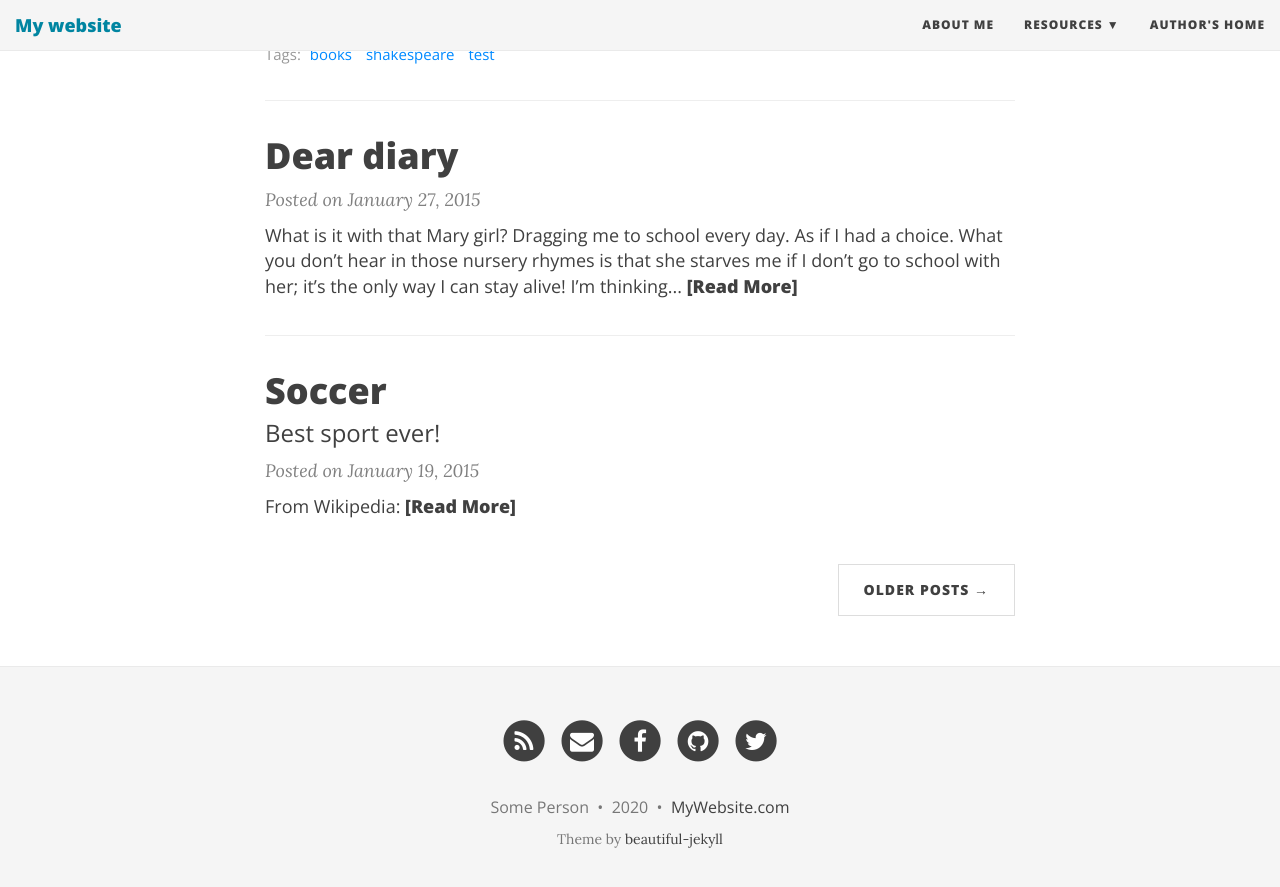
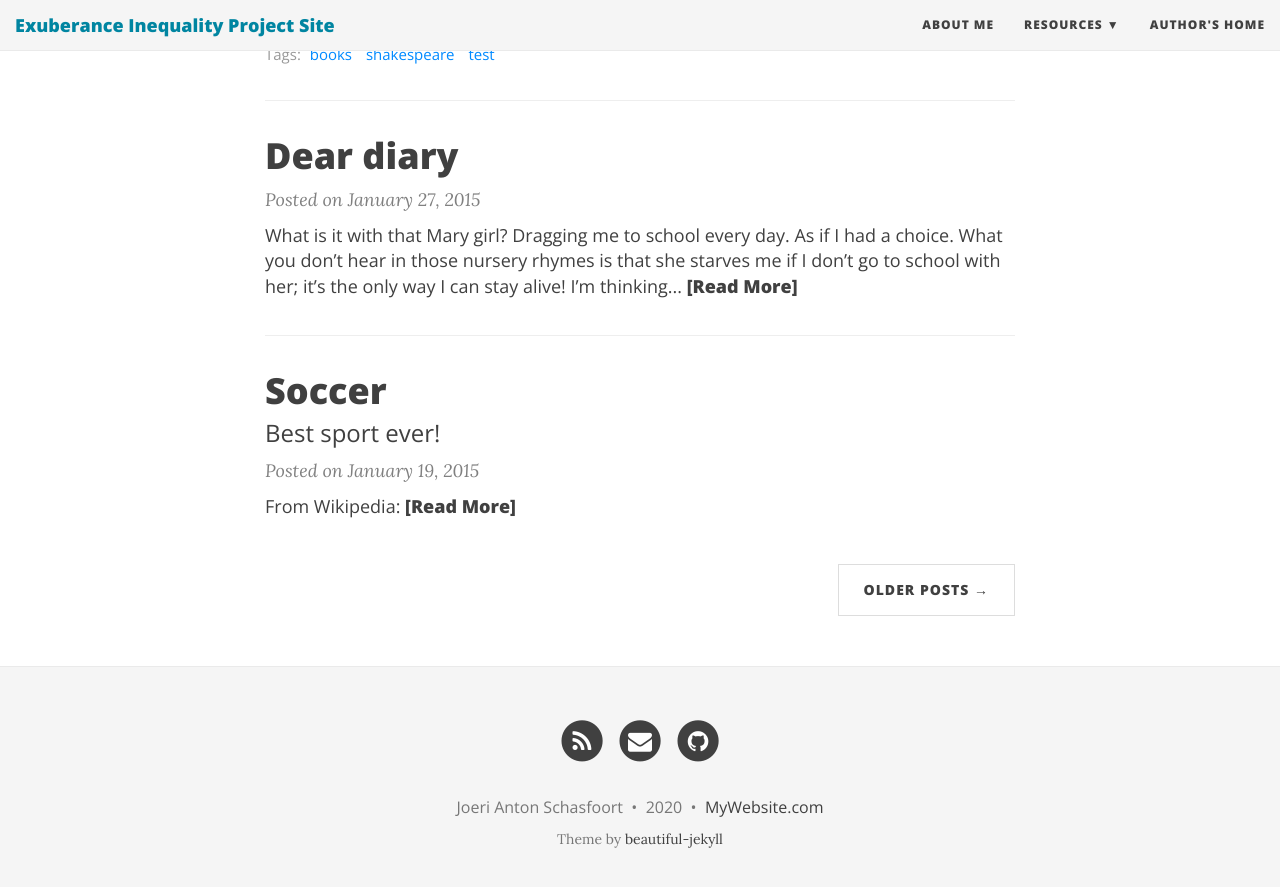
Before and after one commit to joerischasfoort/exuberance-inequality, a Jekyll site: the page built from index.html, in a window 1280 px wide and 900 px high, scrolled down 1134 px. Shown: the top 887 px of the window. Built offline with Jekyll 4.4.1, drawn with Linux system fonts in a browser that asks for light colours; nearby versions of some CDN libraries; the list of posts is cut into pages by our own code.

Commit message:
update settings

```diff
--- a/_config.yml
+++ b/_config.yml
@@ -1,10 +1,10 @@
 # --- General options --- #
 
 # Name of website
-title: My website
+title: Exuberance Inequality Project Site
 
 # Short description of your site
-description: A virtual proof that I'm awesome
+description: This website presents the exuberance inequality repository.
 
 # --- Local development options ---
 # If your website is hosted locally rather than on GitHub, then you need to uncomment the next two parameters to set the url and baseurl
@@ -28,7 +28,7 @@ navbar-links:
 
 # Image to show in the navigation bar - image must be a square (width = height)
 # Remove this parameter if you don't want an image in the navbar
-avatar: "/img/avatar-icon.png"
+avatar: "/img/black_rhino_logo.jpg"
 
 # If you want to have an image logo in the top-left corner instead of the title text,
 # then specify the following parameter
@@ -60,7 +60,7 @@ footer-link-col: "#404040"
 # Change all these values or delete the ones you don't want.
 # Important: you must keep the "name" parameter, everything else you can remove
 author:
-  name: Some Person
+  name: Joeri Anton Schasfoort
 
 # Select your active Social Network Links.
 # Uncomment the links you want to show in the footer and add your information to each link.
@@ -68,10 +68,10 @@ author:
 # If you want to add a new link that isn't here, you'll need to also edit the file _data/SocialNetworks.yml
 social-network-links:
   rss: true
-  email: "someone@example.com"
-  facebook: deanattali
-  github: daattali
-  twitter: daattali
+  email: "joeri.schasfoort@uct.ac.za"
+#  facebook: deanattali
+  github: exuberance-inequality
+#  twitter: daattali
 #  reddit: yourname
 #  linkedin: daattali
 #  xing: yourname
```
Also changed, not shown: img/black_rhino_logo.jpg (added).
